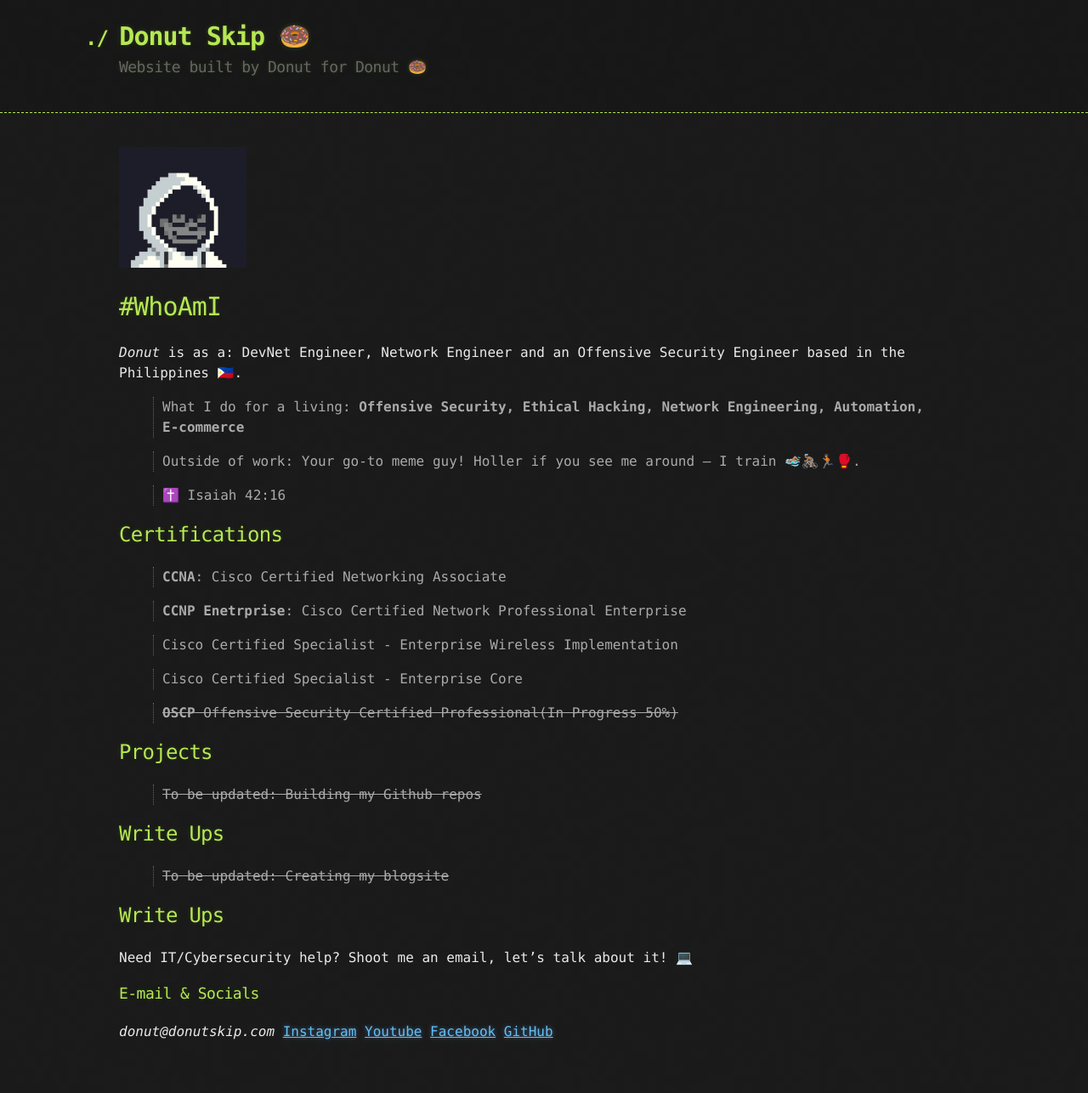
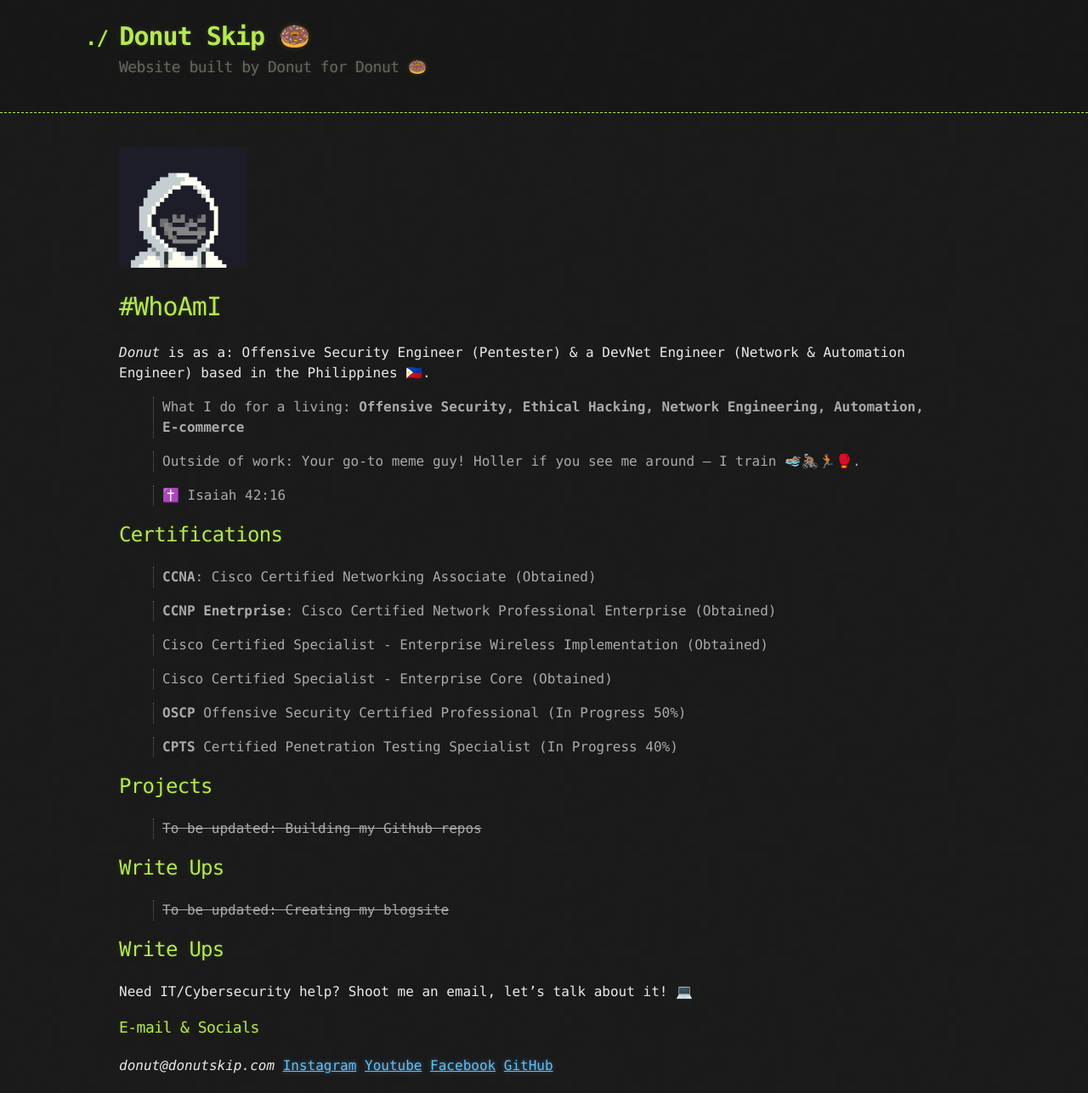
Before and after one commit to donutskip/website, a Jekyll site: the page built from index.md, in a window 1280 px wide. Shown: the whole page at 85% size. Built offline with Jekyll 4.4.1, drawn with Linux system fonts in a browser that asks for light colours; before the commit the page ends 1246 px from its top, so only the background shows below that.

Commit message:
Update index.md

```diff
--- a/index.md
+++ b/index.md
@@ -6,7 +6,7 @@ layout: default
 # #WhoAmI
 
 _Donut_ is as a:
-DevNet Engineer, Network Engineer and an Offensive Security Engineer based in the Philippines 🇵🇭.
+Offensive Security Engineer (Pentester) & a DevNet Engineer (Network & Automation Engineer) based in the Philippines 🇵🇭.
 
 > What I do for a living: **Offensive Security, Ethical Hacking, Network Engineering, Automation, E-commerce**
 
@@ -16,15 +16,17 @@ DevNet Engineer, Network Engineer and an Offensive Security Engineer based in th
 
 ## Certifications
 
-> **CCNA**: Cisco Certified Networking Associate
+> **CCNA**: Cisco Certified Networking Associate (Obtained)
 
-> **CCNP Enetrprise**: Cisco Certified Network Professional Enterprise
+> **CCNP Enetrprise**: Cisco Certified Network Professional Enterprise (Obtained)
 
-> Cisco Certified Specialist - Enterprise Wireless Implementation
+> Cisco Certified Specialist - Enterprise Wireless Implementation (Obtained)
 
-> Cisco Certified Specialist - Enterprise Core
+> Cisco Certified Specialist - Enterprise Core (Obtained)
 
-> ~~**OSCP** Offensive Security Certified Professional(In Progress 50%)~~
+> **OSCP** Offensive Security Certified Professional (In Progress 50%)
+
+> **CPTS** Certified Penetration Testing Specialist (In Progress 40%)
 
 ## Projects
 
```
